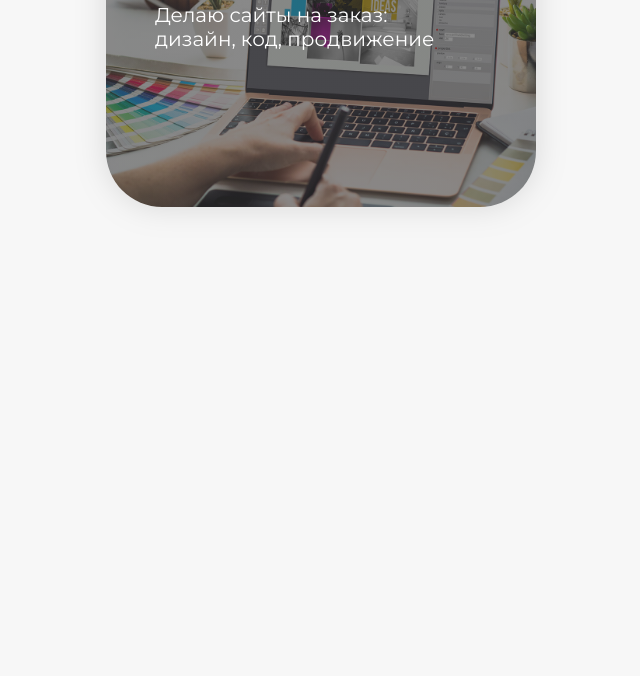
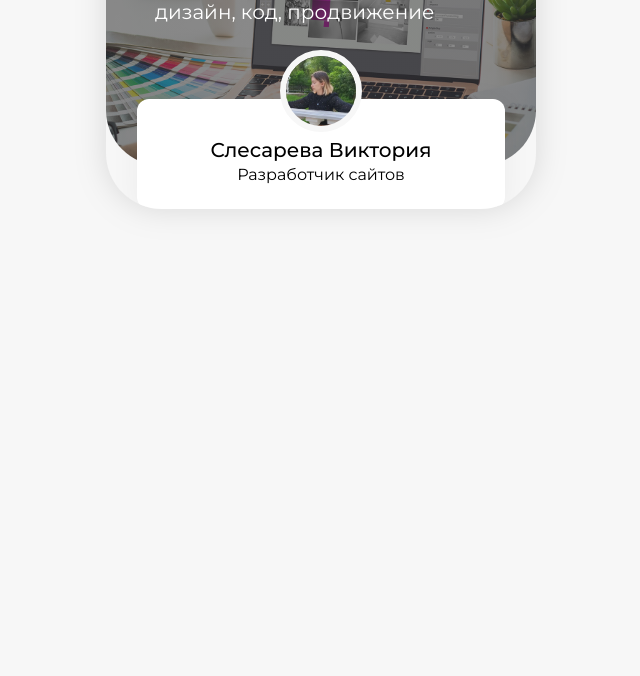
Before and after one commit to slesareva-vicky/Taplink, a plain HTML site: page index.html in a window 1280 px wide. Shown: the part 124-800 px from the top of the page, without its empty margins (319-959 px from the left). Drawn offline with Linux system fonts and the light colour scheme.

Commit message:
add user bio

```diff
--- a/css/style.css
+++ b/css/style.css
@@ -7,15 +7,21 @@ body{
   font-family: 'Montserrat', sans-serif;
 }
 .page-wrapper{
+  overflow: hidden;
   max-width: 430px;
   margin: auto;
   background-color: #F7F7F7;
   box-shadow: 0px 0px 30px rgba(127, 127, 127, 0.25);
   border-radius: 20px 20px 56px 56px;
 }
+.container{
+  max-width: 368px;
+  margin: auto;
+
+}
 .header {
   color: #fff;
-  padding: 61px 49px 136px;
+  padding: 34px 49px 122px;
   background: linear-gradient(0deg, rgba(58, 58, 58, 0.6), rgba(58, 58, 58, 0.6)), url('../img/header-bg.jpg') no-repeat  center / cover;
   border-radius: 0px 0px 56px 56px;
 }
@@ -29,3 +35,31 @@ body{
   font-size:20px;
   line-height:24px;
 }
+.user{
+margin-top: -67px;
+text-align: center;
+background-color:#ffffff;
+box-shadow: 0px 4px 30px rgba(0, 0, 0, 0.05);
+border-radius: 12px;
+padding-bottom: 25px;
+}
+.user-name{
+margin-top: 14px;
+margin-bottom: 15px;
+font-weight: 500;
+font-size: 20px;
+line-height: 0px;
+}
+.user-avatar{
+  margin-top: -49px;
+  border-radius: 50%;
+  object-fit: cover;
+  border: 6px solid #F7F7F7;
+}
+.user-description{
+margin: 0;
+font-weight: 400;
+font-size: 16px;
+line-height: 19px;
+color:#000000;
+}
--- a/index.html
+++ b/index.html
@@ -5,7 +5,10 @@
     <meta name="viewport" content="width=device-width, initial-scale=1.0" />
     <link rel="preconnect" href="https://fonts.googleapis.com" />
     <link rel="preconnect" href="https://fonts.gstatic.com" crossorigin />
-    <link href="https://fonts.googleapis.com/css2?family=Montserrat:wght@400;500&display=swap" rel="stylesheet" />
+    <link
+      href="https://fonts.googleapis.com/css2?family=Montserrat:wght@400;500&display=swap"
+      rel="stylesheet"
+    />
     <link rel="stylesheet" href="css/normalize.css" />
     <link rel="stylesheet" href="css/style.css" />
     <title>Слесарева Виктория</title>
@@ -19,6 +22,21 @@
           Делаю сайты на заказ: <br />дизайн, код, продвижение
         </p>
       </header>
+      <div class="container">
+        <div class="user">
+          <img
+            width="82px"
+            height="82px"
+            src="img/avatar.jpg"
+            alt="Слесарева Виктория"
+            class="user-avatar"
+          />
+          <h1 class="user-name">Слесарева Виктория</h1>
+          <p class="user-description">Разработчик сайтов</p>
+        </div>
+        <!-- /.user -->
+      </div>
+      <!-- /.container -->
     </div>
     <!-- /.page-wrapper -->
     <script src="js/main.js"></script>
```
Also changed, not shown: img/avatar.jpg (added).
